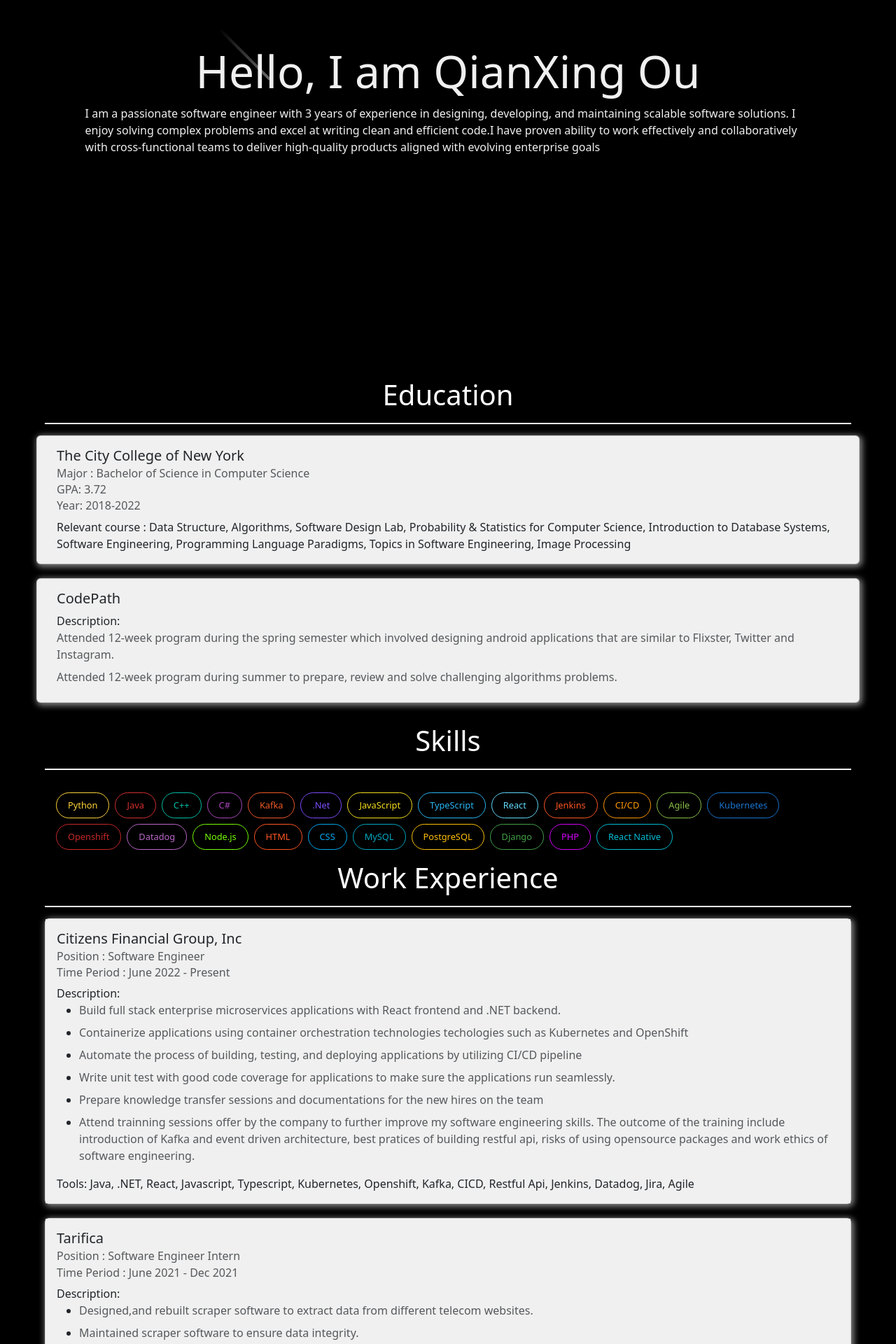
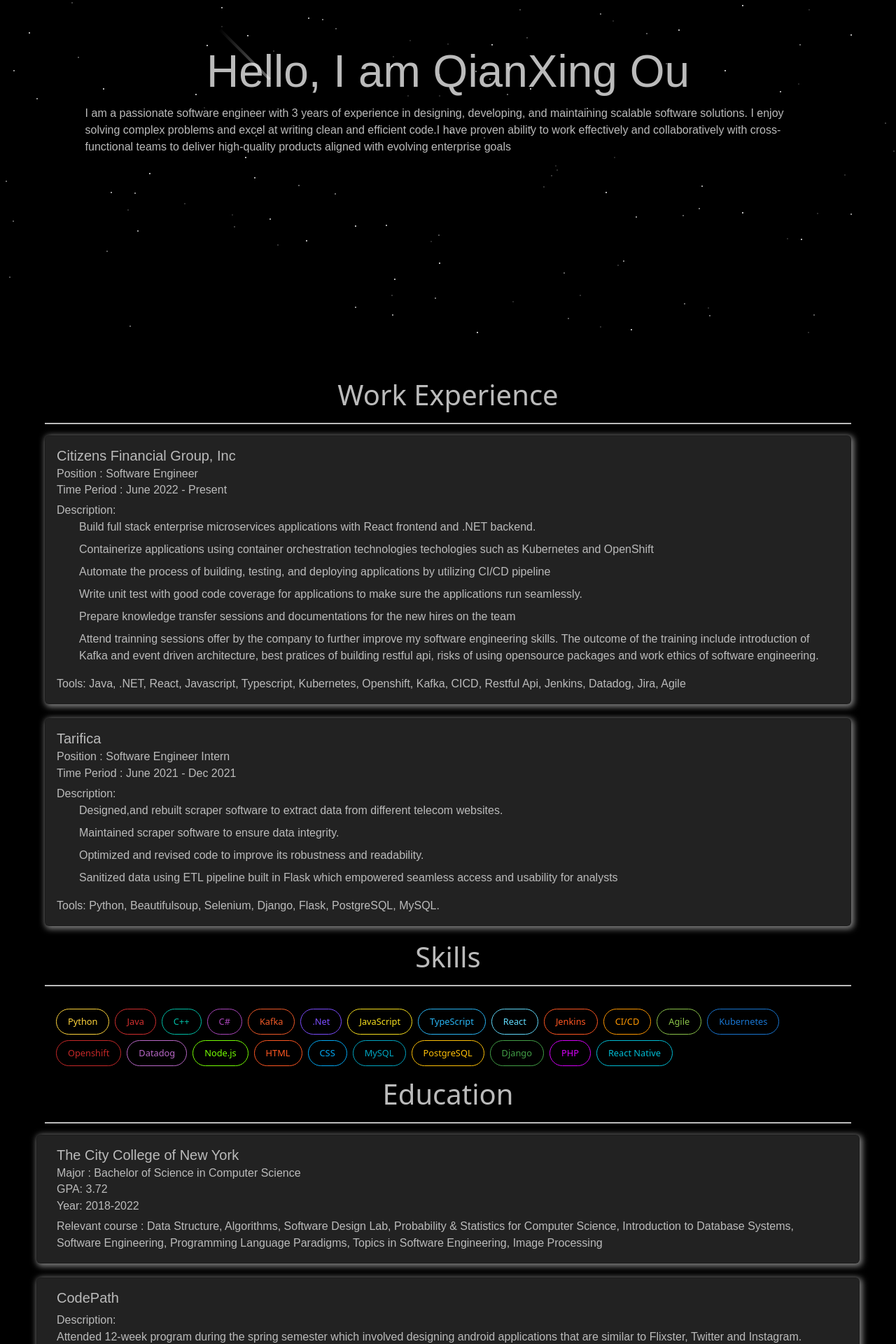
Before and after one commit to qxou14/personal_website, a React (Create React App) app: page / in a window 1280 px wide. Shown: the part 320-2240 px from the top of the page at 70% size. Built offline with nearby package versions, Linux system fonts and the light colour scheme.

Commit message:
adjust color styles

```diff
--- a/src/App.js
+++ b/src/App.js
@@ -19,9 +19,9 @@
         <BackgroundEffect />
         <div className="content">
           <Introduction />
+          <ExperiencePage content={Experience} />
+          <SkillPage />
           <EducationPage education={Education} extra={ExtraEducation} />
-          <SkillPage />
-          <ExperiencePage content={Experience} />
           <ProjectPage content={Project} />
           <hr className="custom-hr-tag" />
           <ContactPage />
--- a/src/Component/EducationPage.js
+++ b/src/Component/EducationPage.js
@@ -11,17 +11,23 @@
       <Row className="education-content">
         <Card key={education.key} className="education-card">
           <Card.Body>
-            <Card.Title>{education.name}</Card.Title>
+            <Card.Title>
+              <div className="custom-text">{education.name}</div>
+            </Card.Title>
             <Card.Subtitle className="mb-2 text-muted">
-              Major : {education.major}
+              <div className="custom-text">Major : {education.major}</div>
             </Card.Subtitle>
             <Card.Subtitle className="mb-2 text-muted">
-              GPA: {education.gpa}
+              <div className="custom-text">GPA: {education.gpa}</div>
             </Card.Subtitle>
             <Card.Subtitle className="mb-2 text-muted">
-              Year: {education.year}
+              <div className="custom-text">Year: {education.year}</div>
             </Card.Subtitle>
-            <Card.Text>Relevant course : {education.relevant_course}</Card.Text>
+            <Card.Text>
+              <div className="custom-text">
+                Relevant course : {education.relevant_course}
+              </div>
+            </Card.Text>
           </Card.Body>
         </Card>
       </Row>
@@ -29,12 +35,14 @@
       <Row className="education-content">
         <Card key={extra.key} className="education-card">
           <Card.Body>
-            <Card.Title>{extra.name}</Card.Title>
+            <Card.Title>
+              <div className="custom-text">{extra.name} </div>
+            </Card.Title>
             <div>
-              Description:{" "}
+              <div className="custom-text"> Description: </div>
               {extra.description.map((des) => (
                 <Card.Text className="mb-2 text-muted" key={des.key}>
-                  {des.content}
+                  <div className="custom-text">{des.content}</div>
                 </Card.Text>
               ))}
             </div>
--- a/src/Component/Experience.js
+++ b/src/Component/Experience.js
@@ -10,28 +10,32 @@
       <hr className="custom-hr-tag" />
       {content.map((exp) => (
         <Card key={exp.id} className="exp-content">
-          <Card.Body style={{ backgroundColor: "#f0f0f0" }}>
-            <Card.Title>{exp.name}</Card.Title>
+          <Card.Body>
+            <Card.Title>
+              <div className="custom-text">{exp.name}</div>
+            </Card.Title>
             <Card.Subtitle className="mb-2 text-muted">
-              Position : {exp.position}
+              <div className="custom-text">Position : {exp.position}</div>
             </Card.Subtitle>
             <Card.Subtitle className="mb-2 text-muted">
-              Time Period : {exp.time}
+              <div className="custom-text"> Time Period : {exp.time} </div>
             </Card.Subtitle>
             <div>
-              Description:{" "}
-              <ul>
+              <div className="custom-text"> Description: </div>
+              <ul style={{ listStyle: "none" }}>
                 {exp.description.map((des) => (
                   <li key={des.key}>
                     {" "}
                     <Card.Text className="mb-2 text-muted">
-                      {des.content}
+                      <div className="custom-text">{des.content}</div>
                     </Card.Text>{" "}
                   </li>
                 ))}
               </ul>
             </div>
-            <Card.Text>Tools: {exp.tools}</Card.Text>
+            <Card.Text>
+              <div className="custom-text">Tools: {exp.tools}</div>
+            </Card.Text>
           </Card.Body>
         </Card>
       ))}
--- a/src/Component/ProjectPage.js
+++ b/src/Component/ProjectPage.js
@@ -64,8 +64,12 @@
             </Col>
 
             <Card.Body>
-              <Card.Title>{project.title}</Card.Title>
-              <Card.Text>{project.description}</Card.Text>
+              <Card.Title>
+                <div className="custom-text">{project.title}</div>
+              </Card.Title>
+              <Card.Text>
+                <div className="custom-text">{project.description}</div>
+              </Card.Text>
             </Card.Body>
           </Card>
         ))}
--- a/src/Style/app.css
+++ b/src/Style/app.css
@@ -17,7 +17,7 @@
 .project {
   margin-bottom: 12px;
   box-shadow: 2px 2px 8px 2px gray;
-  background-color: #f0f0f0 !important;
+  background-color: #222 !important;
   height: 400px !important;
 }
 
@@ -43,6 +43,7 @@
   transition: transform 0.3s ease;
   margin-bottom: 20px;
   box-shadow: 2px 2px 8px 2px gray;
+  background-color: #222 !important;
 }
 
 .exp-content:hover {
@@ -96,9 +97,13 @@
 
 .education-card {
   box-shadow: 2px 2px 8px 2px gray;
-  background-color: #f0f0f0 !important;
+  background-color: #222 !important;
 }
 
+.custom-text {
+  color: #bbbbbb;
+  font-family: sans-serif;
+}
 .header {
   padding-left: 16px;
   background-color: black;
@@ -121,7 +126,7 @@
   padding-right: 5%;
   padding-top: 60px;
   padding-bottom: 64px;
-  z-index: 1;
+  z-index: 2;
 }
 
 .background-container {
@@ -134,7 +139,7 @@
 }
 
 .custom-nav-link {
-  color: white !important;
+  color: #bbbbbb !important;
   cursor: pointer;
 }
 
@@ -169,7 +174,7 @@
   display: flex;
   justify-content: center;
   scroll-margin-top: 60px;
-  color: white;
+  color: #bbbbbb;
 }
 
 .icon a {
@@ -195,7 +200,7 @@
 }
 
 .custom-hr-tag {
-  border: 1px solid #f0f0f0;
+  border: 1px solid #bbbbbb;
   opacity: 1;
 }
 
@@ -217,11 +222,13 @@
 
 .name {
   font-size: 4em;
-  color: #f0f0f0;
+  color: #bbbbbb;
+  font-family: sans-serif;
 }
 
 .introduction-content {
-  color: #f0f0f0;
+  color: #bbbbbb;
+  font-family: sans-serif;
   display: flex;
   justify-content: center;
   align-items: center;
@@ -235,6 +242,26 @@
   width: 100vw;
   height: 100vh;
   z-index: 0;
+}
+
+.stars {
+  pointer-events: none;
+  position: fixed;
+  top: 0;
+  left: 0;
+  width: 100vw;
+  height: 100vh;
+  z-index: 1;
+}
+
+.star {
+  position: absolute;
+  width: 2px;
+  height: 2px;
+  background: white;
+  border-radius: 50%;
+  opacity: 0.3;
+  animation: twinkle 2s infinite ease-in-out;
 }
 
 .meteor {
@@ -277,3 +304,13 @@
     opacity: 0;
   }
 }
+
+@keyframes twinkle {
+  0%,
+  100% {
+    opacity: 0.2;
+  }
+  50% {
+    opacity: 1;
+  }
+}
```
